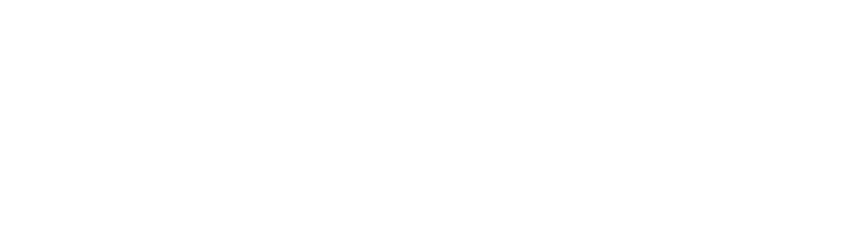
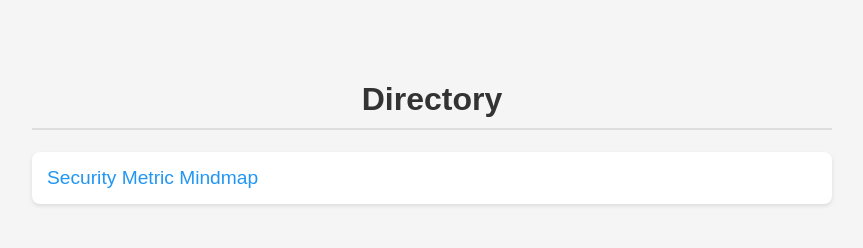
Before and after one commit to SeanHo-TheGigabit/SeanHo-TheGigabit.github.io, a plain HTML site: page index.html in a window 1280 px wide. Shown: the whole page, without its empty margins (208-1071 px from the left). Drawn offline with Linux system fonts and the light colour scheme.

Commit message:
feat: create directory index with security metric markmap link

````diff
--- a/index.html
+++ b/index.html
@@ -1,113 +1,53 @@
 <!DOCTYPE html>
 <html lang="en">
-  <head>
-    <meta charset="UTF-8" />
-    <meta http-equiv="X-UA-Compatible" content="IE=edge" />
-    <meta name="viewport" content="width=device-width, initial-scale=1.0" />
-    <title>Markmap</title>
+<head>
+    <meta charset="UTF-8">
+    <meta name="viewport" content="width=device-width, initial-scale=1.0">
+    <title>Directory</title>
     <style>
-      svg.markmap {
-        width: 100%;
-        height: 100vh;
-      }
+        body {
+            font-family: Arial, sans-serif;
+            max-width: 800px;
+            margin: 40px auto;
+            padding: 20px;
+            background-color: #f5f5f5;
+        }
+        h1 {
+            color: #333;
+            text-align: center;
+            border-bottom: 2px solid #ddd;
+            padding-bottom: 10px;
+        }
+        ul {
+            list-style: none;
+            padding: 0;
+        }
+        li {
+            margin: 20px 0;
+            background: white;
+            padding: 15px;
+            border-radius: 8px;
+            box-shadow: 0 2px 4px rgba(0,0,0,0.1);
+            transition: transform 0.2s ease;
+        }
+        li:hover {
+            transform: translateY(-2px);
+        }
+        a {
+            color: #2196F3;
+            text-decoration: none;
+            font-size: 1.2em;
+            display: block;
+        }
+        a:hover {
+            color: #1976D2;
+        }
     </style>
-    <script>
-        window.markmap = {
-            /** @type AutoLoaderOptions */
-            autoLoader: {
-                toolbar: true, // Enable toolbar
-            },
-        };
-    </script>
-    <script src="https://cdn.jsdelivr.net/npm/markmap-autoloader@0.16"></script>
-  </head>
-  <body>
-    <div class="markmap">
-      <script type="text/template">
-        ---
-        title: markmap
-        markmap:
-          initialExpandLevel: 4
-          colorFreezeLevel: 3
-          maxWidth: 300
-          embedAssets: true
-        ---
-
-        # Security Metric
-
-        ## High Request
-
-        ### Just a normal day - Launch Caimpaign, Advertisement, Special day offer etc.
-
-        ### Under Attack
-
-        - Req X Country - See if there any country that have more request than normal, then probably can consider to block the country
-          - ```sql
-            SELECT country, COUNT(*) AS request_count
-            FROM access_log
-            WHERE timestamp >= NOW() - INTERVAL 1 DAY
-            GROUP BY country
-            ORDER BY request_count DESC
-            LIMIT 10;
-            ```
-          - data size: 1000000
-        - Req X IP - See if there any IP that have more request than normal, find the IP to limit or block it
-        - Req X URI - See if there any URI that have more request than normal, find the URI to know which URI might have problem, and perform limit or blocking etc.
-        - Req X User Agent - See if there any User Agent that have more request than normal, could be some bot trying to attack, or some user agent that have problem
-
-        ### DNS Problem (Being Poisoned)
-
-        - Not sure how to check about this
-
-        ## High Bandwidth - Total, ResBody, ReqBody
-
-        ### Under Attack (Such as cc attack)
-
-        - Bandwidth X IP - Check individual IP bandwidth usage, probably need to limit I download as well.
-        - Bandwidth X Country - More toward check for do we need to deploy more server to the country or not.
-        - Bandwidth X Cache Rate - Check if the cache rate is too low, then probably need to increase the cache rate.
-        - Bandwidth X URI - See which URI have more bandwidth, then check if the URI is under attack or not
-
-        ### It just a normal day
-
-        - I cant imagine a normal day that have high bandwidth, but if there is, then probably need to check the bandwidth usage by IP, Country, Cache Rate, and URI.
-
-        ## High Latency
-
-        ### Under Attack
-
-        - Latency high with much request, could be under attacking
-
-        ### Server slowdown
-
-        - Latency High but request not much with bandwidth look ok, probably need to check the server performance
-        - Upstream IO traffic time- Check if the upstream IO traffic is it too high, then probably need to check the upstream server
-
-        - Latency X Country - Check if the latency just happened on some specific country
-        - Latency X IP - See which client experience high latency
-        - Latency X User Agent - See which device experience high latency
-        - Latency X URI - Check which endpoint experience high latency
-
-        ## High
-
-        ### 4XX & 5XX
-
-        - Error X Req - Check if the increase in error is it normal due to the increate in request, probabily need determine with error as well
-        - Error X SSL, TLS - Check if the error is it due to the old SSL, TLS version, if so just block the old version
-        - Error X IP - See which IP have more error, then see either to block or further investigation required
-        - Error X Country - See which country have more error, we can ban the country if there is too much error or see is there any adjustment/fix to the country
-        - Error X User Agent - See which User Agent (Could be browser, phone, etc) have more error, then check if the page need to be fix or need to block the user agent
-
-        ## High Connection - Active, Waiting, Writing, Reading
-
-        ### Someone try to extablish as many connection as possible
-
-        ## Upstream Load
-
-        ### Cache Miss
-
-        - Cache Miss Rate - Check if the cache miss rate is too high, then probably need to increase the cache miss rate
-      </script>
-    </div>
-  </body>
+</head>
+<body>
+    <h1>Directory</h1>
+    <ul>
+        <li><a href="/markmap/index.html">Security Metric Mindmap</a></li>
+    </ul>
+</body>
 </html>
````
Also changed, not shown: markmap/index.html (added, +113 -0 lines).
